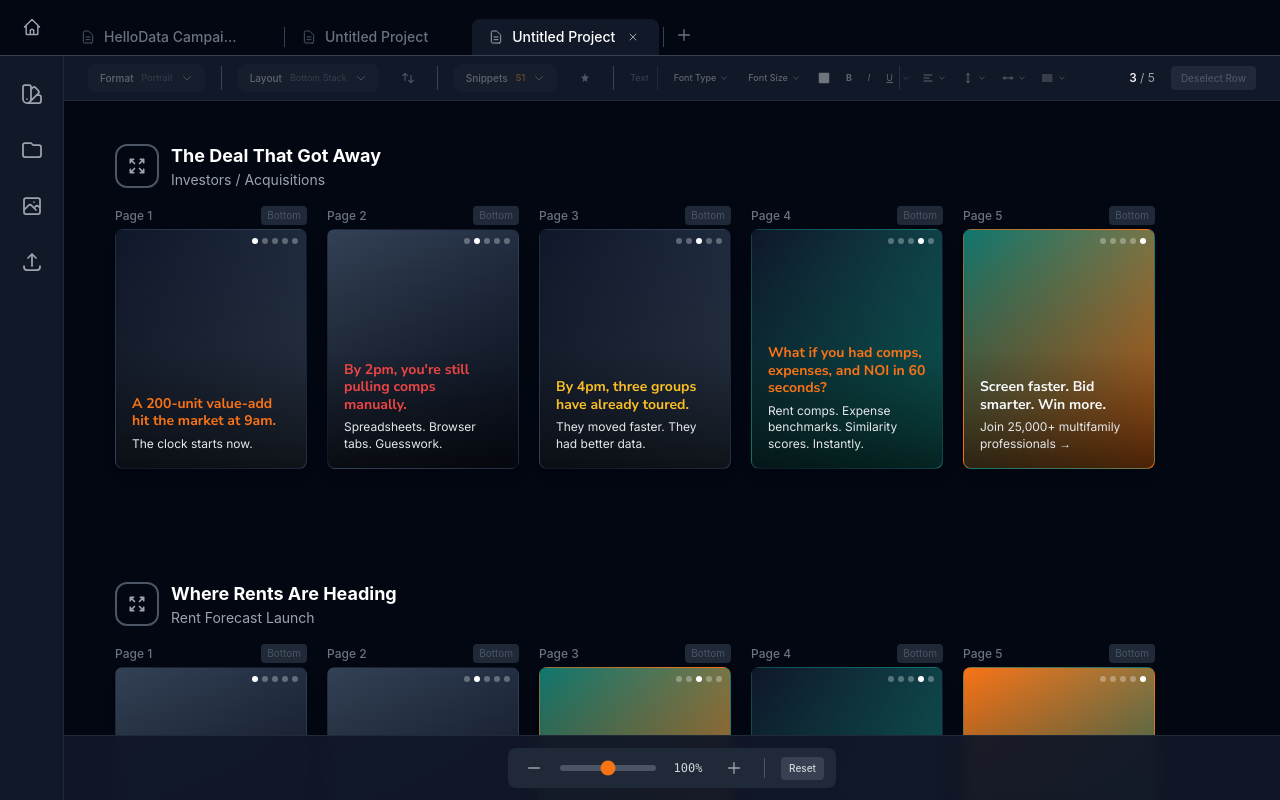
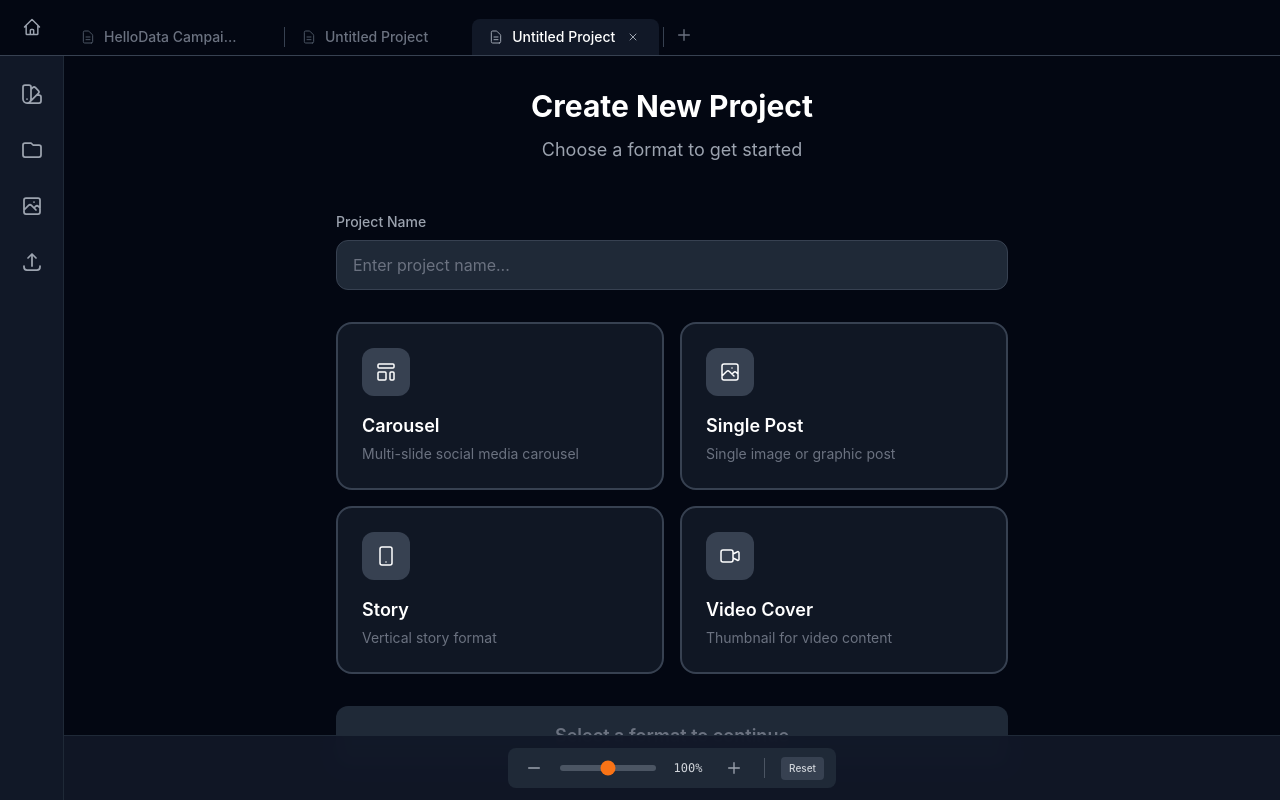
Before and after one commit to goov373/image-builder-HD, a React (Vite) app: page / in a window 1280 px wide. Both pictures are taken after a click on the button 496 px from the left and 35 px from the top of the page. Shown: the top 800 px of the page. Built offline with nearby package versions, Linux system fonts and the light colour scheme.

Commit message:
Add new project creation flow for untitled/new project tabs

```diff
--- a/src/CarouselDesignTool.jsx
+++ b/src/CarouselDesignTool.jsx
@@ -562,6 +562,128 @@ const CarouselFrame = ({ frame, carouselId, frameSize, designSystem, frameIndex,
   );
 };
 
+// New Project View Component
+const NewProjectView = ({ onCreateProject }) => {
+  const [projectName, setProjectName] = useState('');
+  const [selectedType, setSelectedType] = useState(null);
+
+  const projectTypes = [
+    {
+      id: 'carousel',
+      name: 'Carousel',
+      description: 'Multi-slide social media carousel',
+      icon: 'M4 5a1 1 0 011-1h14a1 1 0 011 1v2a1 1 0 01-1 1H5a1 1 0 01-1-1V5zm0 8a1 1 0 011-1h6a1 1 0 011 1v6a1 1 0 01-1 1H5a1 1 0 01-1-1v-6zm12 0a1 1 0 011-1h2a1 1 0 011 1v6a1 1 0 01-1 1h-2a1 1 0 01-1-1v-6z'
+    },
+    {
+      id: 'single',
+      name: 'Single Post',
+      description: 'Single image or graphic post',
+      icon: 'M4 16l4.586-4.586a2 2 0 012.828 0L16 16m-2-2l1.586-1.586a2 2 0 012.828 0L20 14m-6-6h.01M6 20h12a2 2 0 002-2V6a2 2 0 00-2-2H6a2 2 0 00-2 2v12a2 2 0 002 2z'
+    },
+    {
+      id: 'story',
+      name: 'Story',
+      description: 'Vertical story format',
+      icon: 'M12 18h.01M8 21h8a2 2 0 002-2V5a2 2 0 00-2-2H8a2 2 0 00-2 2v14a2 2 0 002 2z'
+    },
+    {
+      id: 'video',
+      name: 'Video Cover',
+      description: 'Thumbnail for video content',
+      icon: 'M15 10l4.553-2.276A1 1 0 0121 8.618v6.764a1 1 0 01-1.447.894L15 14M5 18h8a2 2 0 002-2V8a2 2 0 00-2-2H5a2 2 0 00-2 2v8a2 2 0 002 2z'
+    }
+  ];
+
+  const handleCreate = () => {
+    if (selectedType) {
+      onCreateProject(selectedType, projectName || 'Untitled Project');
+    }
+  };
+
+  return (
+    <div className="flex flex-col items-center justify-center min-h-[calc(100vh-200px)] p-8">
+      <div className="max-w-2xl w-full">
+        {/* Header */}
+        <div className="text-center mb-12">
+          <h1 className="text-3xl font-bold text-white mb-3">Create New Project</h1>
+          <p className="text-gray-400 text-lg">Choose a format to get started</p>
+        </div>
+
+        {/* Project Name Input */}
+        <div className="mb-8">
+          <label className="block text-sm font-medium text-gray-400 mb-2">Project Name</label>
+          <input
+            type="text"
+            value={projectName}
+            onChange={(e) => setProjectName(e.target.value)}
+            placeholder="Enter project name..."
+            className="w-full px-4 py-3 bg-gray-800 border border-gray-700 rounded-xl text-white placeholder-gray-500 focus:outline-none focus:border-orange-500 focus:ring-1 focus:ring-orange-500 transition-all"
+          />
+        </div>
+
+        {/* Project Type Grid */}
+        <div className="grid grid-cols-2 gap-4 mb-8">
+          {projectTypes.map(type => (
+            <button
+              key={type.id}
+              onClick={() => setSelectedType(type.id)}
+              className={`p-6 rounded-2xl border-2 text-left transition-all duration-200 ${
+                selectedType === type.id
+                  ? 'border-orange-500 bg-orange-500/10'
+                  : 'border-gray-700 bg-gray-800/50 hover:border-gray-600 hover:bg-gray-800'
+              }`}
+            >
+              <div className={`w-12 h-12 rounded-xl flex items-center justify-center mb-4 ${
+                selectedType === type.id ? 'bg-orange-500' : 'bg-gray-700'
+              }`}>
+                <svg className="w-6 h-6 text-white" fill="none" stroke="currentColor" viewBox="0 0 24 24">
+                  <path strokeLinecap="round" strokeLinejoin="round" strokeWidth={1.5} d={type.icon} />
+                </svg>
+              </div>
+              <h3 className={`text-lg font-semibold mb-1 ${selectedType === type.id ? 'text-orange-400' : 'text-white'}`}>
+                {type.name}
+              </h3>
+              <p className="text-sm text-gray-500">{type.description}</p>
+            </button>
+          ))}
+        </div>
+
+        {/* Create Button */}
+        <button
+          onClick={handleCreate}
+          disabled={!selectedType}
+          className={`w-full py-4 rounded-xl font-semibold text-lg transition-all duration-200 ${
+            selectedType
+              ? 'bg-orange-500 hover:bg-orange-600 text-white shadow-lg shadow-orange-500/25'
+              : 'bg-gray-800 text-gray-500 cursor-not-allowed'
+          }`}
+        >
+          {selectedType ? 'Create Project' : 'Select a format to continue'}
+        </button>
+
+        {/* Quick Start Templates */}
+        <div className="mt-12 pt-8 border-t border-gray-800">
+          <h2 className="text-sm font-medium text-gray-500 uppercase tracking-wider mb-4">Or start from a template</h2>
+          <div className="flex gap-3">
+            {['Product Launch', 'Brand Story', 'Tutorial Series', 'Announcement'].map(template => (
+              <button
+                key={template}
+                onClick={() => {
+                  setSelectedType('carousel');
+                  setProjectName(template);
+                }}
+                className="px-4 py-2 bg-gray-800 hover:bg-gray-700 border border-gray-700 rounded-lg text-sm text-gray-300 hover:text-white transition-all"
+              >
+                {template}
+              </button>
+            ))}
+          </div>
+        </div>
+      </div>
+    </div>
+  );
+};
+
 // Sidebar Component
 const Sidebar = ({ activePanel, onPanelChange }) => {
   const panels = [
@@ -855,10 +977,12 @@ export default function CarouselDesignTool() {
 
   // Browser-style tabs for projects
   const [tabs, setTabs] = useState([
-    { id: 1, name: 'HelloData Campaign', active: true },
-    { id: 2, name: 'Untitled Project', active: false }
+    { id: 1, name: 'HelloData Campaign', active: true, hasContent: true },
+    { id: 2, name: 'Untitled Project', active: false, hasContent: false }
   ]);
   const [activeTabId, setActiveTabId] = useState(1);
+
+  const activeTab = tabs.find(t => t.id === activeTabId);
 
   const handleTabClick = (tabId) => {
     setActiveTabId(tabId);
@@ -878,8 +1002,16 @@ export default function CarouselDesignTool() {
 
   const handleAddTab = () => {
     const newId = Math.max(...tabs.map(t => t.id)) + 1;
-    setTabs(prev => [...prev.map(t => ({ ...t, active: false })), { id: newId, name: 'Untitled Project', active: true }]);
+    setTabs(prev => [...prev.map(t => ({ ...t, active: false })), { id: newId, name: 'Untitled Project', active: true, hasContent: false }]);
     setActiveTabId(newId);
+  };
+
+  const handleCreateProject = (projectType, projectName) => {
+    setTabs(prev => prev.map(t =>
+      t.id === activeTabId
+        ? { ...t, name: projectName || 'New Project', hasContent: true }
+        : t
+    ));
   };
   const [selectedFrameId, setSelectedFrameId] = useState(null);
   const [activeTextField, setActiveTextField] = useState(null);
@@ -1137,7 +1269,8 @@ export default function CarouselDesignTool() {
 
       {/* Main Content */}
       <div style={{ marginLeft: totalOffset, marginTop: 56, width: `calc(100vw - ${totalOffset}px)`, transition: 'margin-left 0.3s, width 0.3s' }}>
-      {/* Toolbar */}
+      {/* Toolbar - Only show for projects with content */}
+      {activeTab?.hasContent && (
       <div className="sticky top-[56px] z-40 bg-gray-900 border-b border-gray-800 px-6 py-2 overflow-x-auto hide-scrollbar">
         <div className="flex items-center justify-between text-xs text-gray-400 min-w-max">
           <div className="flex items-center gap-4">
@@ -1377,7 +1510,13 @@ export default function CarouselDesignTool() {
           </div>
         </div>
       </div>
+      )}
 
+      {/* Content Area - Either New Project View or Canvas */}
+      {activeTab && !activeTab.hasContent ? (
+        <NewProjectView onCreateProject={handleCreateProject} />
+      ) : (
+        <>
           {/* Canvas workspace */}
           <div className="p-6 pb-24" onClick={() => { closeAllDropdowns(); setSelectedFrameId(null); setActiveTextField(null); }}>
             <div style={{ transform: `scale(${zoom / 100})`, transformOrigin: 'top left', width: `${100 / (zoom / 100)}%` }}>
@@ -1400,6 +1539,8 @@ export default function CarouselDesignTool() {
               ))}
             </div>
           </div>
+        </>
+      )}
       </div>
 
       {/* Footer with zoom */}
```
Lines whose indentation alone changed are shown as unchanged.
